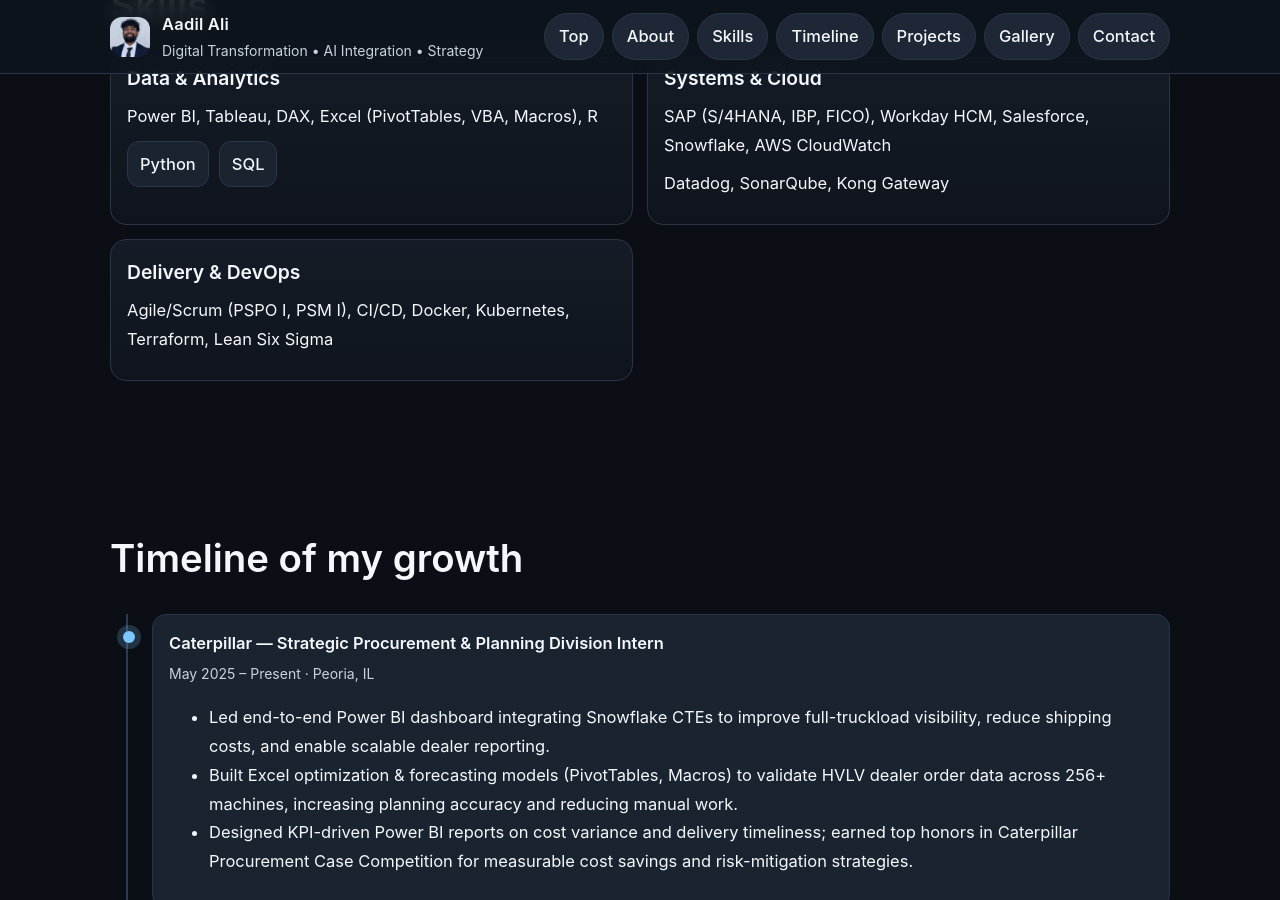
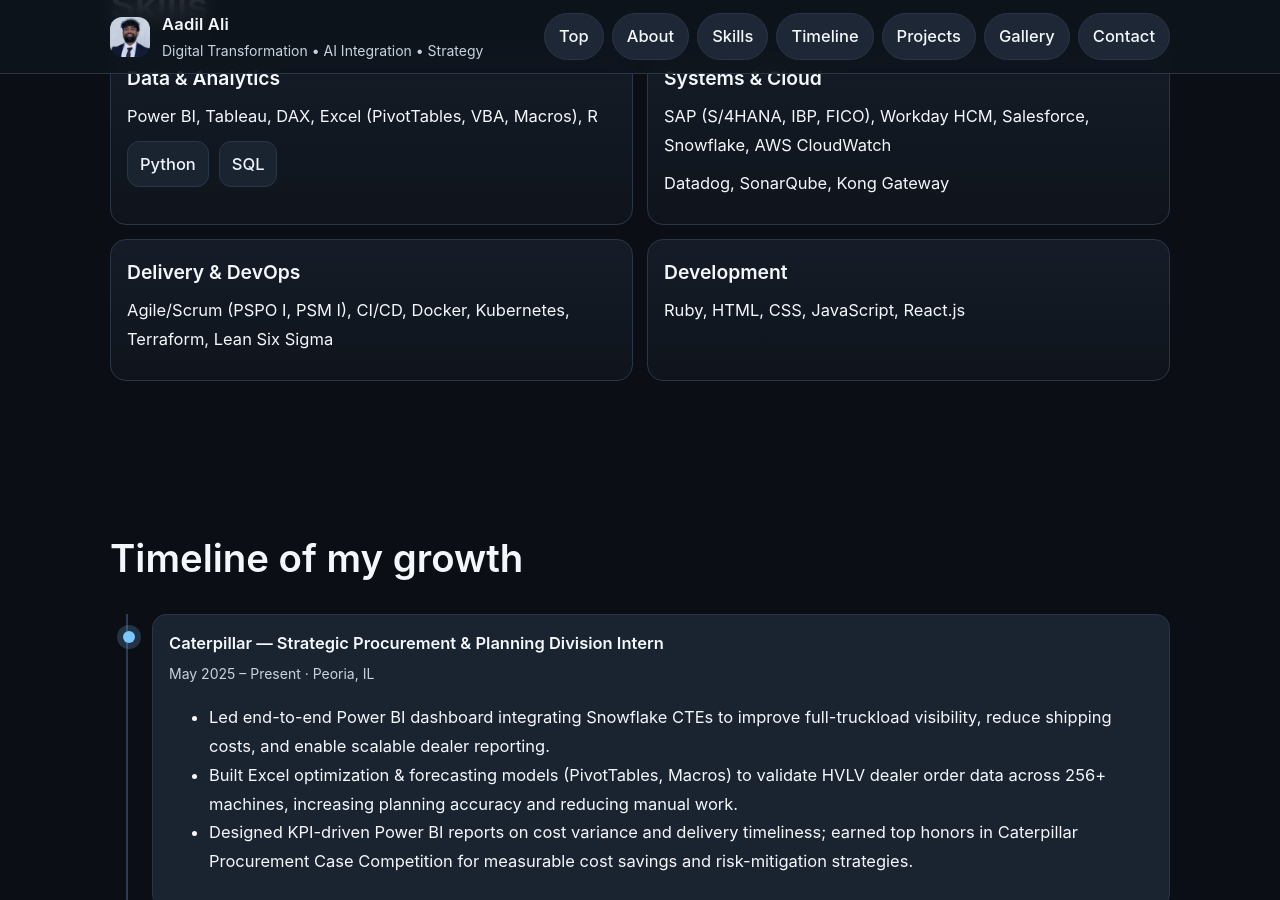
Before and after one commit to aaadil777/aaadil777.github.io, a Jekyll site: the page built from index.md, in a window 1280 px wide and 900 px high, scrolled down 1126 px. Built offline with Jekyll 4.4.1, drawn with Linux system fonts in a browser that asks for light colours.

Commit message:
Add Development card with Ruby, HTML, CSS, JavaScript, React.js to Skills

```diff
--- a/index.md
+++ b/index.md
@@ -56,8 +56,13 @@
       <h3>Delivery & DevOps</h3>
       <p>Agile/Scrum (PSPO I, PSM I), CI/CD, Docker, Kubernetes, Terraform, Lean Six Sigma</p>
     </div>
+    <div class="card">
+      <h3>Development</h3>
+      <p>Ruby, HTML, CSS, JavaScript, React.js</p>
+    </div>
   </div>
 </section>
+
 
 <section id="timeline" class="reveal">
   <h2 class="h-section">Timeline of my growth</h2>
```
